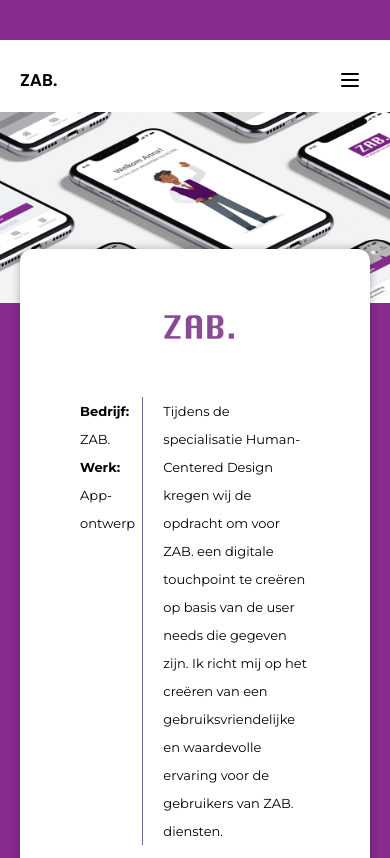
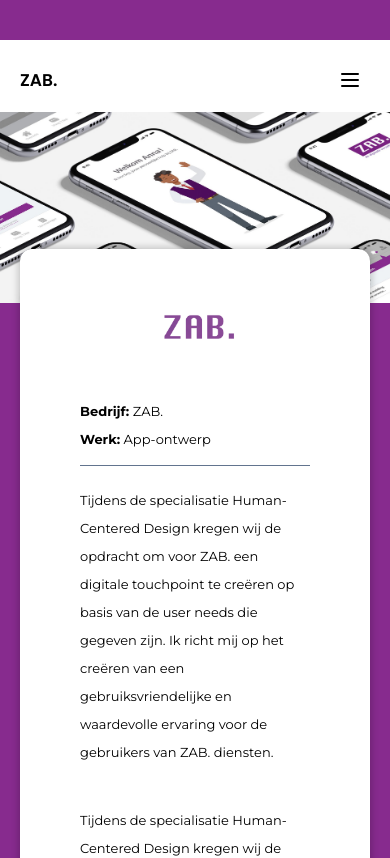
Before and after one commit to BruceKristelijn/anoukheeselaars.nl, a Vue app: page /zab in a window 390 px wide. Shown: the top 858 px of the page. Built offline with nearby package versions, Linux system fonts and the light colour scheme.

Commit message:
Improvements to PageWrapper

```diff
--- a/src/components/PageWrapper.vue
+++ b/src/components/PageWrapper.vue
@@ -15,8 +15,8 @@
         <div class="flex flex-row h-[40px] mb-5">
           <img class="mx-auto" :src="logo">
         </div>
-        <div class="grid grid-cols-3 justify-between gap-5 mt-7">
-          <div class="col-span-1 border-r-1	border-slate-500">
+        <div class="grid grid-cols-1 md:grid-cols-3 justify-between gap-5 mt-7">
+          <div class="col-span-2 md:col-span-1 border-r-0 md:border-r-1 border-b-1 md:border-b-0 border-slate-500 pb-3 md:pb-0">
             <p><strong>Bedrijf:</strong> {{ organisation }}</p>
             <p><strong>Werk:</strong> {{ work }}</p>
           </div>
--- a/src/views/MaatwerkOnline.vue
+++ b/src/views/MaatwerkOnline.vue
@@ -41,13 +41,13 @@
     <PageWrapper :image="headerimage" :logo="mijn_werk_maatwerkonline_logo" organisation="Maatwerk Online" work="Visual & UI/UX design" side_description="Maatwerk Online is gericht op alle aspecten van online marketing. Naast het ontwerpen van websites die perfect aansluiten bij de specifieke wensen van de klanten, zorgen ze voor een goede vindbaarheid van websites en optimaliseren ze voortdurend de conversieratio." description="Ook zijn ze betrokken bij het opzetten, beheren en optimaliseren van advertentiecampagnes, zoals Google AdWords en Facebook-campagnes. Daarnaast verlenen zij diensten met betrekking tot zoekmachine adverteren, zoekmachine optimalisatie, social media adverteren, conversieoptimalisatie, webdevelopment en Amazon marketing.">
 
         <SimpleCard title="Abri's">
-            <div class="flex flex-row justify-between">
+            <div class="grid grid-cols-2 md:grid-cols-3 lg:flex lg:flex-row  justify-between">
                 <img v-for="abri in abris" :src="abri">
             </div>
         </SimpleCard>
 
         <SimpleCard title="Re-design presentatie template">
-            <div class="grid grid-cols-3 justify-between gap-5">
+            <div class="grid grid-cols-1 md:grid-cols-2 lg:grid-cols-3 justify-between gap-5">
                 <img v-for="slide in slides" :src="slide" class="slide">
             </div>
         </SimpleCard>
```
